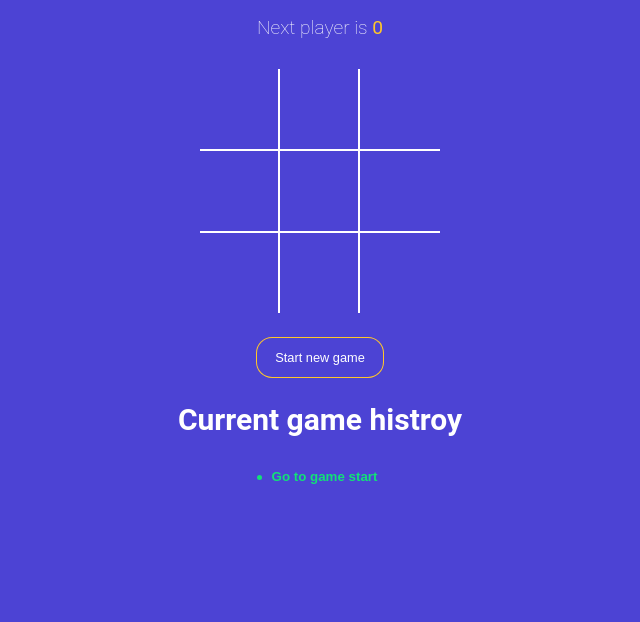
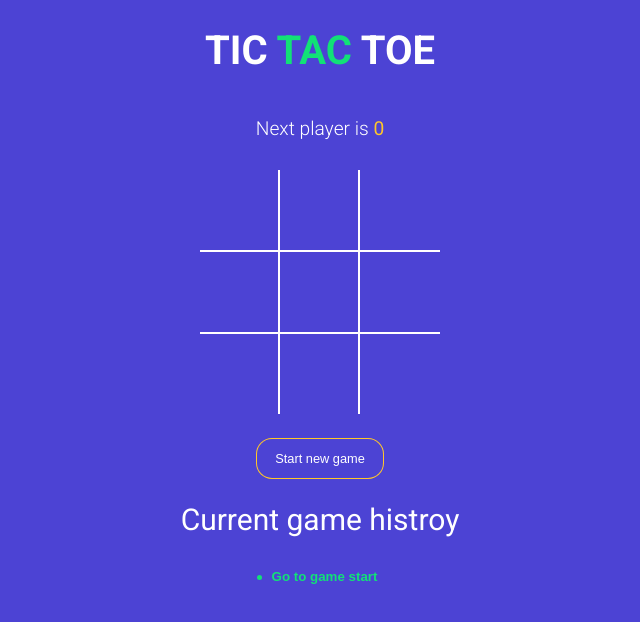
Before and after one commit to jayashankarkanigiri/tictactoe-game, a React (Vite) app: page / in a window 1280 px wide. Shown: the top 622 px of the page, without its empty margins (320-960 px from the left). Built offline with nearby package versions, Linux system fonts and the light colour scheme.

Commit message:
added TicTacToe game title and included Roboto font

```diff
--- a/index.html
+++ b/index.html
@@ -4,6 +4,12 @@
     <meta charset="UTF-8" />
     <link rel="icon" type="image/svg+xml" href="/vite.svg" />
     <meta name="viewport" content="width=device-width, initial-scale=1.0" />
+
+    <link
+  href="https://fonts.googleapis.com/css?family=Roboto:300,400,700&display=swap"
+  rel="stylesheet"
+/>
+
     <title>Tic tac toe</title>
   </head>
   <body>
--- a/src/App.jsx
+++ b/src/App.jsx
@@ -59,6 +59,9 @@
 
   return (
     <div className="app">
+      <h1>
+        TIC <span className='text-green'>TAC</span> TOE
+        </h1>
       <StatusMessage winner={winner} gamingBoard={gamingBoard} />
       <Board
       squares={gamingBoard.squares}
@@ -73,7 +76,12 @@
       }>
         Start new game
         </button>
-      <h2>Current game histroy</h2>
+      <h2   style={{
+        fontWeight: 'normal',
+      }}
+      >
+        Current game histroy
+        </h2>
 
       <History history={history} moveTo={moveTo}  currentMove={currentMove}/>
     </div>
```
Also changed, not shown: src/components/History.jsx (+5 -2 lines).
